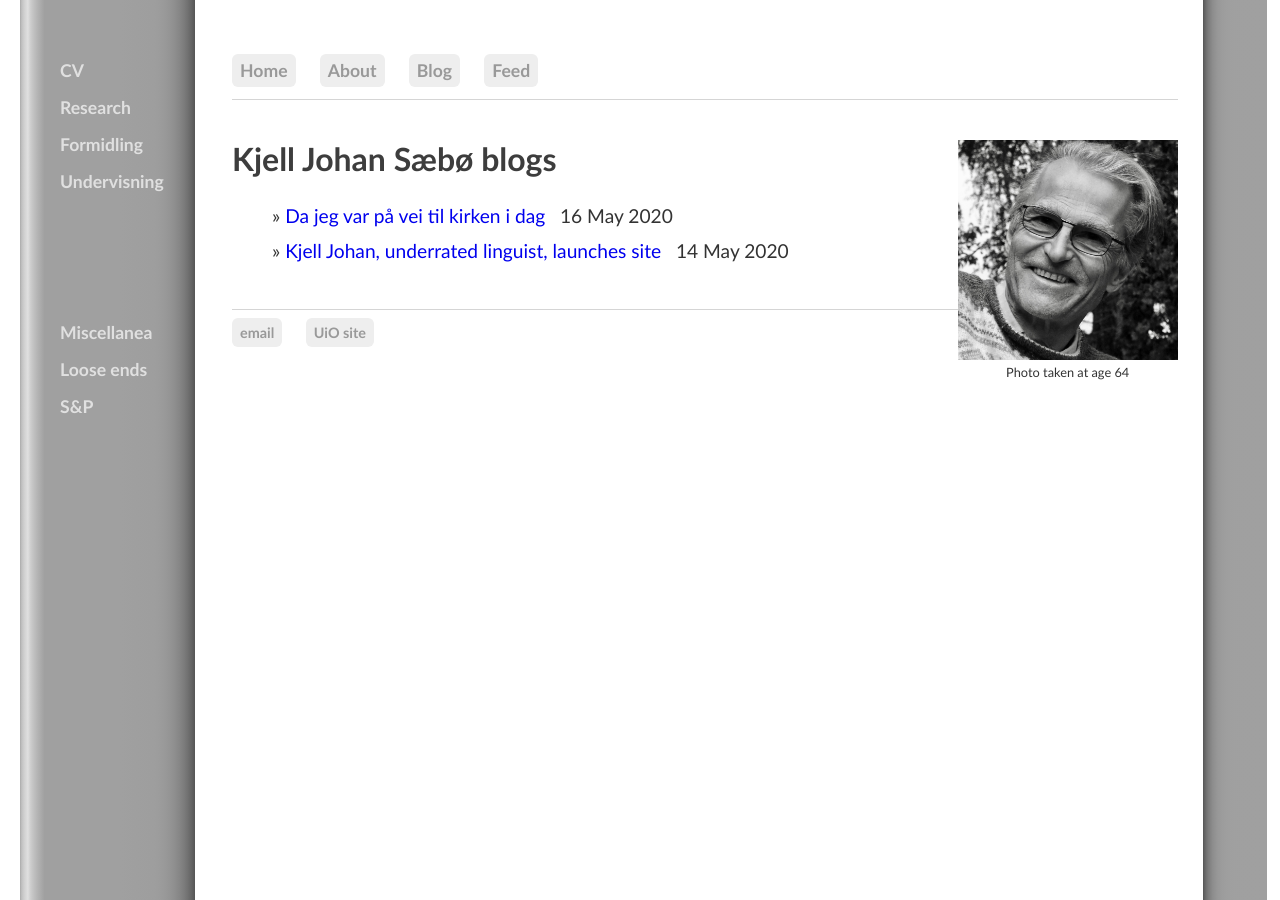
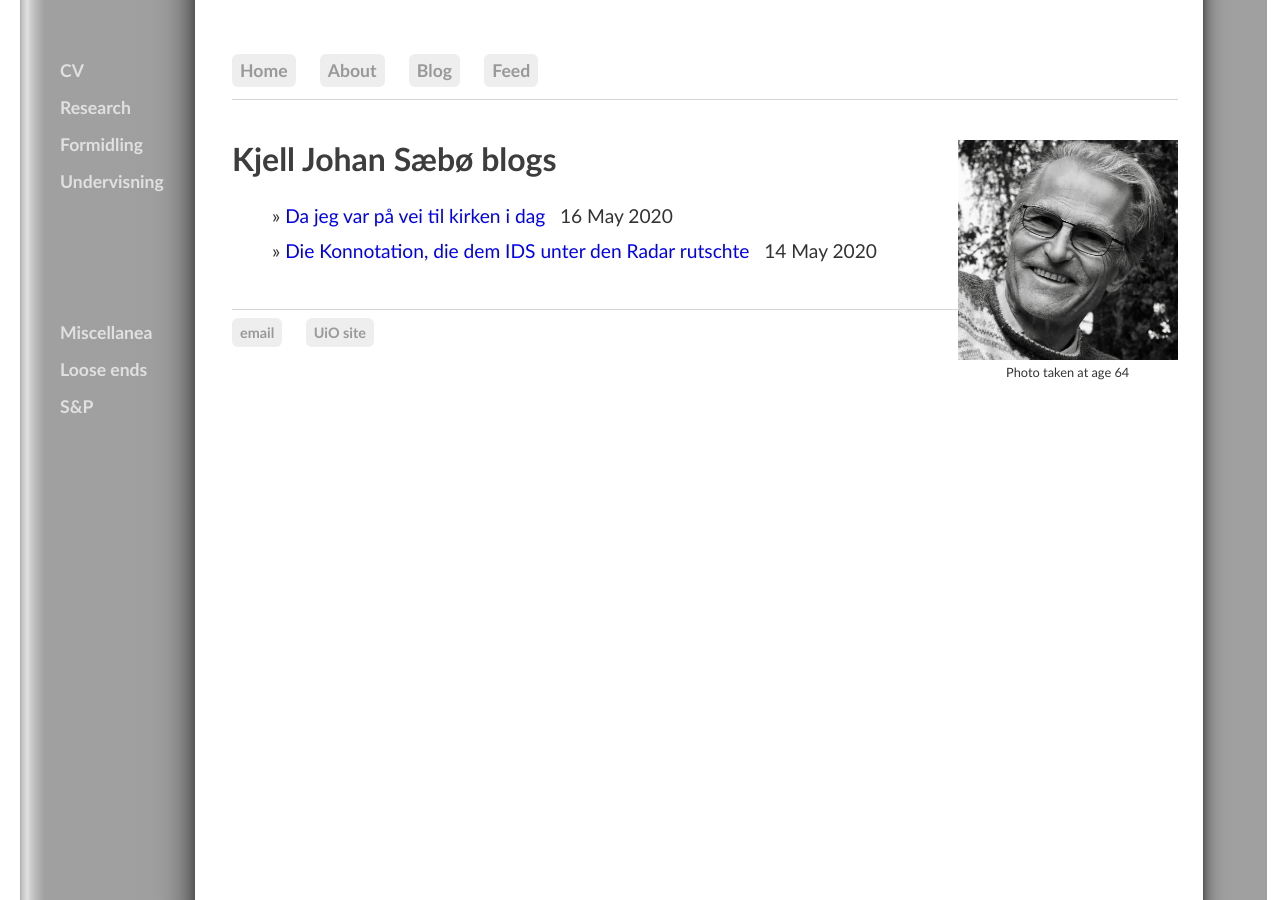
Before and after one commit to kjelljs/kjelljs.github.io, a Jekyll site: the page built from blog/index.html, in a window 1280 px wide. Built offline with Jekyll 4.4.1, drawn with Linux system fonts in a browser that asks for light colours.

Commit message:
Update 2020-05-14-kjell-johan-saeboe-site-launched.md

```diff
--- a/_posts/2020-05-14-kjell-johan-saeboe-site-launched.md
+++ b/_posts/2020-05-14-kjell-johan-saeboe-site-launched.md
@@ -1,7 +1,15 @@
 ---
 layout: post
-title: "Kjell Johan, underrated linguist, launches site"
+title: "Die Konnotation, die dem IDS unter den Radar rutschte"
 date: 2020-05-14
 ---
 
-Endelig er jeg i gang. Neat thing about it - powered by [Jekyll](http://jekyllrb.com) and I can use Markdown to author my posts. Det er jo faktisk mye lettere enn jeg trodde.
+<div class="ingress"><p>Ein Beitrag vom <a href="https://www1.ids-mannheim.de/fileadmin/aktuell/Coronakrise/moehrs_wirtschaft.pdf">17. August 2020</a> in der Reihe <a href="https://www1.ids-mannheim.de/sprache-in-der-coronakrise/">Aktuelle Stellungnahmen zur Sprache in der Coronakrise</a> des Mannheimer Leibniz-Instituts für Deutsche Sprache (IDS) nimmt eine Neuprägung des Worts <i>Wumms</i> durch Finanzminister Olaf Schulz unter die Lupe: "Wir wollen mit Wumms aus der Krise kommen!" Dabei schlüpft der Autorin ein wesentlicher semantischer Oberton durch die Lappen.
+  </p></div>
+<p>Das <a href="https://www.owid.de/docs/neo/listen/corona.jsp">Neologismenwörterbuch zum Coronawortschatz<a> würdigt dem Wort <i>Wumms</i> einen Eintrag:
+  <ul><li>[von Finanzminister Olaf Scholz geprägte] Bezeichnung für die (erhoffte) Wirkung der Gesamtheit politischer Aktivitäten und Maßnahmen, mit denen (z.B. durch ein Konjunkturpaket und Soforthilfen) wirtschaftlich und gesamtgesellschaftlich gegen die Auswirkungen der COVID-19-Pandemie vorgegangen wird
+    </li>
+  </ul>
+  </p>
+<p>
+  </p>
```
